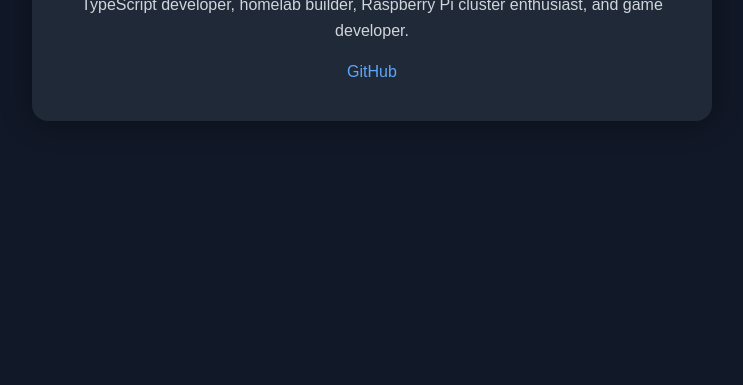
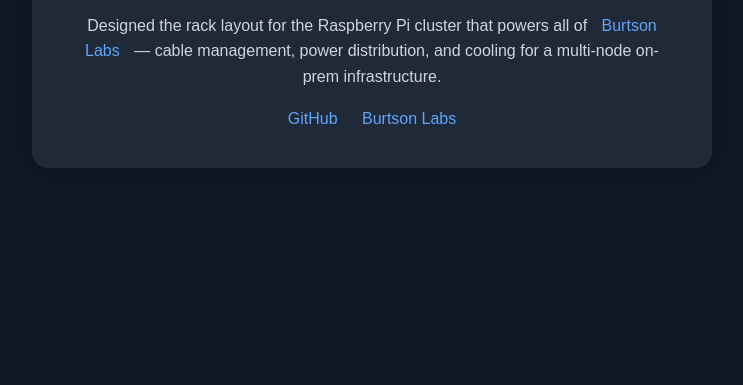
Before and after one commit to markymarkburt/gregoryhite-site, a plain HTML site: page index.html in a window 1280 px wide. Shown: the part 415-800 px from the top of the page, without its empty margins (268-1011 px from the left). Drawn offline with Linux system fonts and the light colour scheme.

Commit message:
feat: add Burtson Labs rack design credit
Call out the Raspberry Pi cluster rack design work — cable
management, power distribution, and cooling for Burtson Labs
on-prem infrastructure.

Co-authored-by: Bandit <bandit@burtson.ai>

```diff
--- a/index.html
+++ b/index.html
@@ -60,8 +60,15 @@
       Raspberry Pi cluster enthusiast, and game developer.
     </p>
 
+    <p>
+      Designed the rack layout for the Raspberry Pi cluster that powers
+      all of <a href="https://burtson.ai">Burtson Labs</a> — cable management,
+      power distribution, and cooling for a multi-node on-prem infrastructure.
+    </p>
+
     <div class="links">
-      <a href="https://github.com/">GitHub</a>
+      <a href="https://github.com/greg-hite">GitHub</a>
+      <a href="https://burtson.ai">Burtson Labs</a>
     </div>
   </div>
 </body>
```
